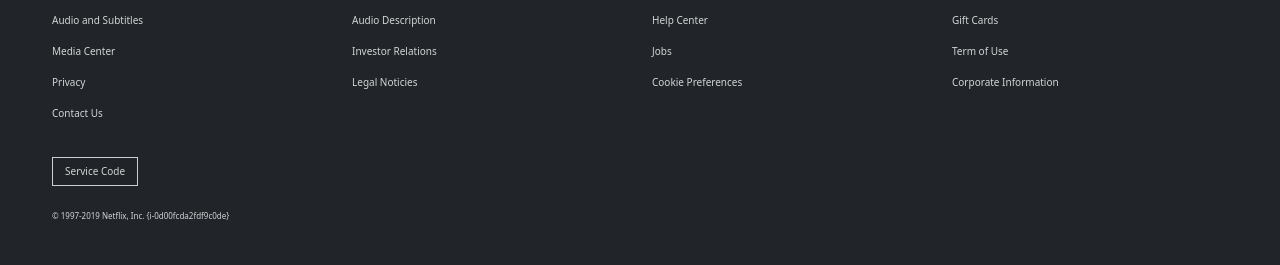
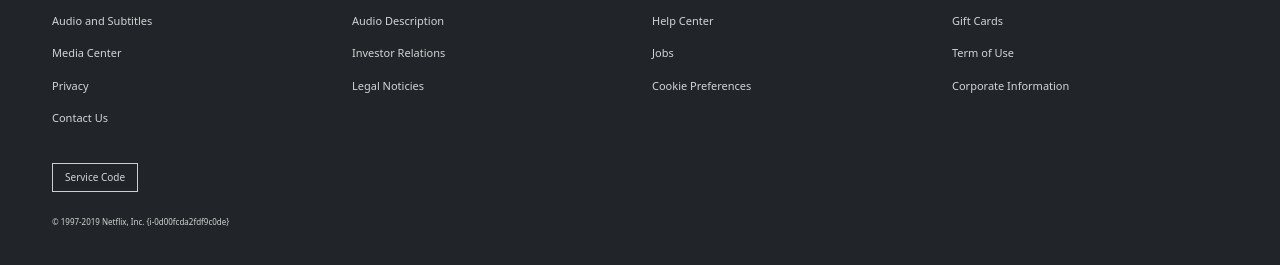
Before and after one commit to AndraMeran/MOD3W4D1, a plain HTML site: page index.html in a window 1280 px wide. Shown: the part 953-1218 px from the top of the page. Drawn offline with nearby package versions, Linux system fonts and the light colour scheme.

Commit message:
footer finito, esponsive ok

```diff
--- a/index.html
+++ b/index.html
@@ -48,8 +48,8 @@
 
 
                     </ul>
-
-                    <ul class="navbar-nav mb-2 mb-lg-0 ms-auto gap-1 align-items-center">
+                    <div class="navbar-icons ms-auto d-flex align-items-center gap-1">
+                        <ul class="navbar-nav mb-2 mb-lg-0 align-items-center">
                             <li class="nav-item position-relative me-3">
                                 <a href="#" class="nav-link">
                                     <i class="bi bi-search"></i>
@@ -66,10 +66,12 @@
                                     <span class="notification-badge"></span>
                                 </a>
                             </li>
+
                             <li class="nav-item dropdown position-relative">
                                 <a href="#" class="nav-link p-0 dropdown-toggle" id="avatarDropdown" role="button"
                                     data-bs-toggle="dropdown" aria-expanded="false">
-                                <img src="assets/41d3862df7da58ba1afb318fb16f83f7.jpg" class="avatar-img" alt="avatar">
+                                    <img src="assets/41d3862df7da58ba1afb318fb16f83f7.jpg" class="avatar-img"
+                                        alt="avatar">
                                 </a>
 
                                 <ul class="dropdown-menu dropdown-menu-end p-3" aria-labelledby="avatarDropdown">
@@ -114,6 +116,7 @@
                                 </ul>
                             </li>
                         </ul>
+                    </div>
                 </div>
             </div>
         </nav>
@@ -381,22 +384,22 @@
             </div>
             <div class="footerLinks mb-3 w-100">
                 <div class="row text-start pb-3">
-                    <div class="col">Audio and Subtitles</div>
-                    <div class="col">Audio Description</div>
-                    <div class="col">Help Center</div>
-                    <div class="col">Gift Cards</div>
+                    <div class="col-6 col-md-3">Audio and Subtitles</div>
+                    <div class="col-6 col-md-3">Audio Description</div>
+                    <div class="col-6 col-md-3">Help Center</div>
+                    <div class="col-6 col-md-3">Gift Cards</div>
                 </div>
                 <div class="row text-start pb-3">
-                    <div class="col">Media Center</div>
-                    <div class="col">Investor Relations</div>
-                    <div class="col">Jobs</div>
-                    <div class="col">Term of Use</div>
+                    <div class="col-6 col-md-3">Media Center</div>
+                    <div class="col-6 col-md-3">Investor Relations</div>
+                    <div class="col-6 col-md-3">Jobs</div>
+                    <div class="col-6 col-md-3">Term of Use</div>
                 </div>
                 <div class="row text-start pb-3">
-                    <div class="col">Privacy</div>
-                    <div class="col">Legal Noticies</div>
-                    <div class="col">Cookie Preferences</div>
-                    <div class="col">Corporate Information</div>
+                    <div class="col-6 col-md-3">Privacy</div>
+                    <div class="col-6 col-md-3">Legal Noticies</div>
+                    <div class="col-6 col-md-3">Cookie Preferences</div>
+                    <div class="col-6 col-md-3">Corporate Information</div>
                 </div>
                 <div class="row text-start">
                     <div class="col">Contact Us</div>
--- a/style.css
+++ b/style.css
@@ -29,6 +29,12 @@
     border-radius: 0;
 }
 
+@media (max-width: 768px) {
+    .icons-right {
+        display: none !important;
+    }
+}
+
 .netflix-card {
     border: none;
     border-radius: 8px;
@@ -49,8 +55,6 @@
     transform: translateY(-50%);
     z-index: 5;
 }
-
-
 
 @media (max-width: 768px) {
 
@@ -83,7 +87,7 @@ body {
 .netflixFooter {
     color: #ffffff;
     padding: 40px 15px;
-    font-size: 10px;
+    font-size: 11px;
     opacity: 0.8;
 }
 
```
Lines whose indentation alone changed are shown as unchanged.
